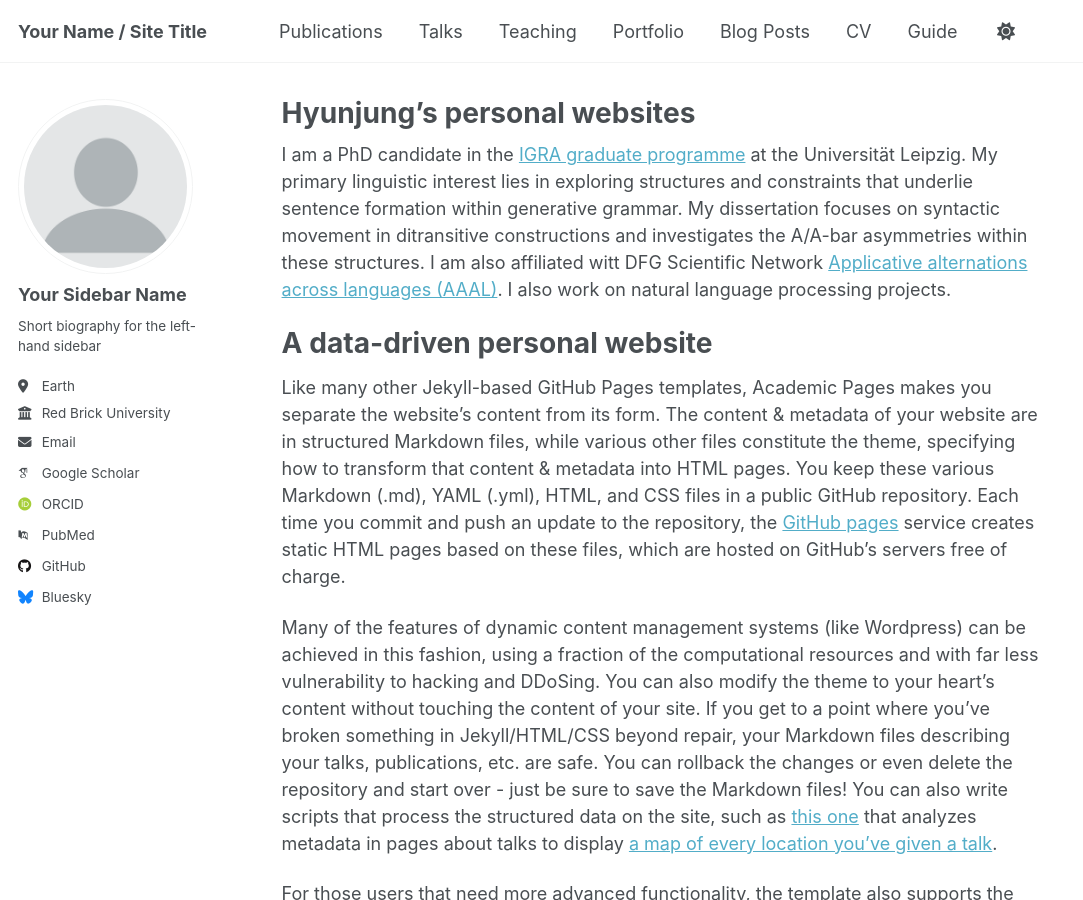
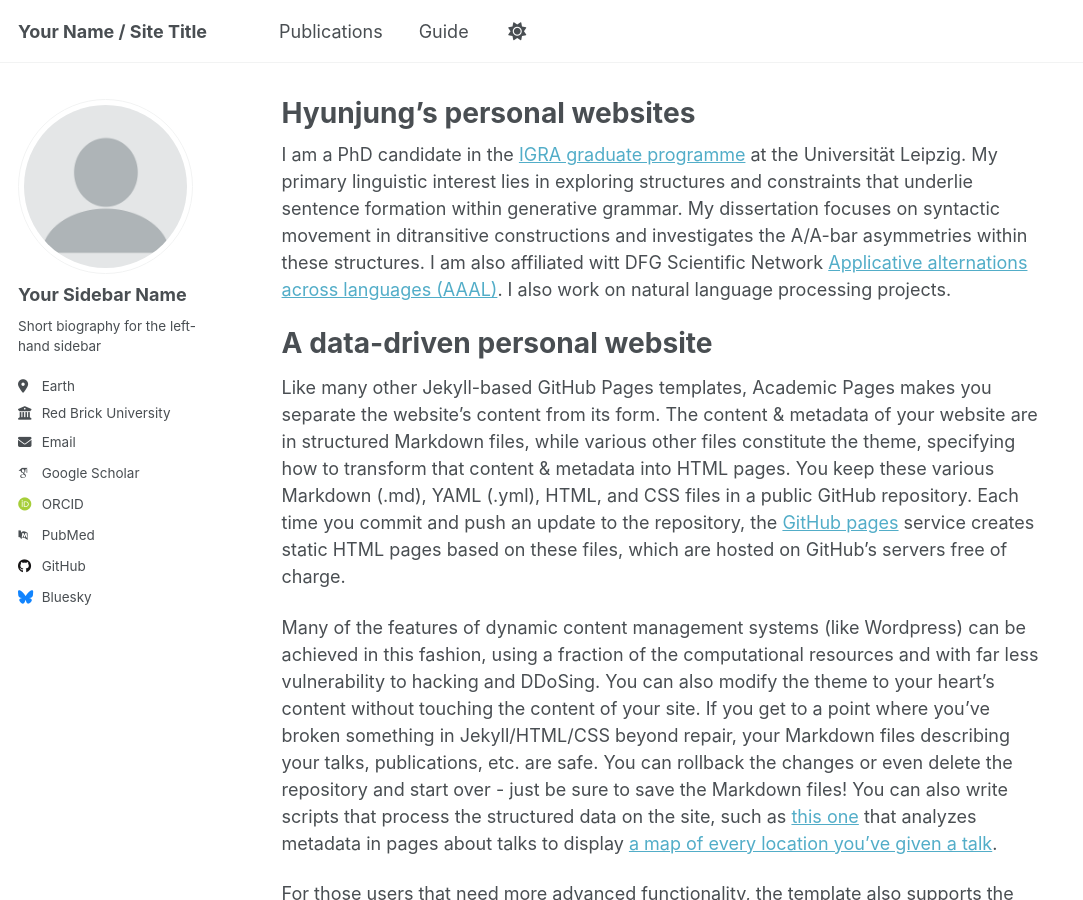
Before and after one commit to hyunjungdotlee/hyunjungdotlee.github.io, a Jekyll site: the page built from _pages/about.md, in a window 1280 px wide and 900 px high. Shown: the whole window, without its empty margins (0-1083 px from the left). Built offline with Jekyll 4.4.1, drawn with Linux system fonts in a browser that asks for light colours; some web fonts are replaced; a script that is not in the unit is left out.

Commit message:
Update navigation.yml

```diff
--- a/_data/navigation.yml
+++ b/_data/navigation.yml
@@ -11,20 +11,7 @@ main:
   - title: "Publications"
     url: /publications/
 
-  - title: "Talks"
-    url: /talks/
 
-  - title: "Teaching"
-    url: /teaching/
-
-  - title: "Portfolio"
-    url: /portfolio/
-
-  - title: "Blog Posts"
-    url: /year-archive/
-
-  - title: "CV"
-    url: /cv/
 
   # - title: "CV"
   #   url: /cv-json/
```
